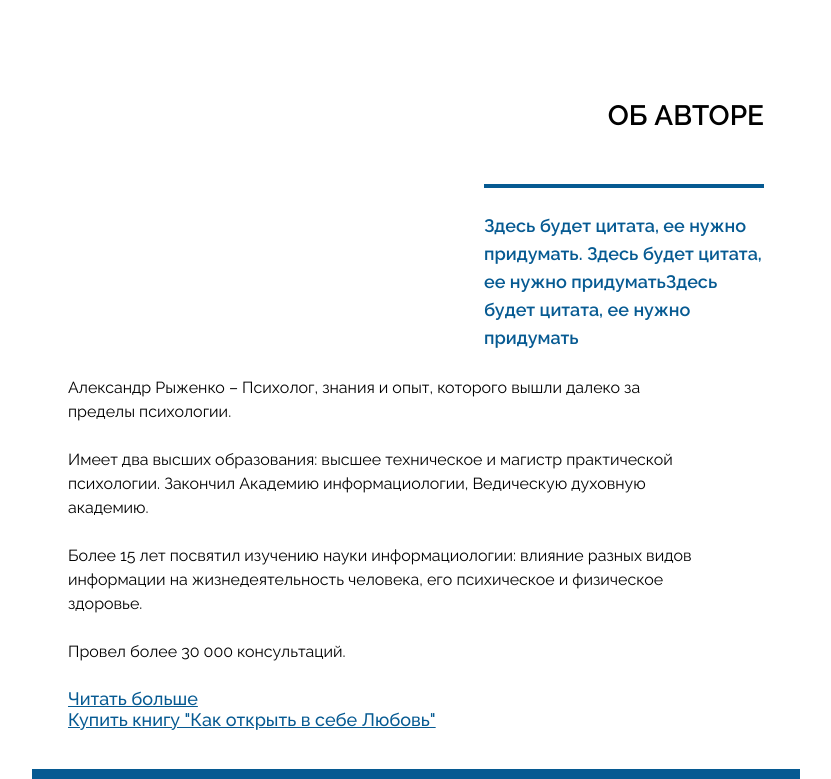
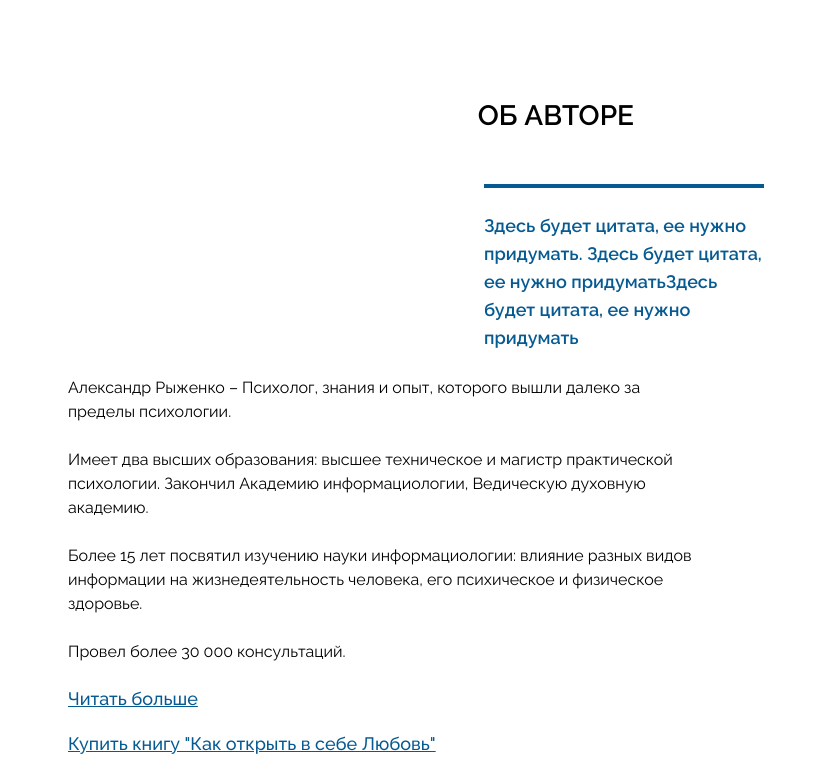
Before and after one commit to GoWeb-Internship/gw-rh-front, a Next.js app: page / in a window 1280 px wide. Shown: the part 1041-1820 px from the top of the page, without its empty margins (224-1055 px from the left). Built offline with nearby package versions, Linux system fonts and the light colour scheme.

Commit message:
add some styles

```diff
--- a/components/layout/About.jsx
+++ b/components/layout/About.jsx
@@ -6,7 +6,7 @@ const About = ({ data }) => {
 
   return (
     <section className="py-9 lg:py-20">
-      <h2 className="mb-6 md:mb-[52px] lg:mb-14 text-28 font-semibold text-left md:text-right lg:text-center uppercase">
+      <h2 className="mb-6 md:mb-[52px] lg:mb-14 text-28 font-semibold text-left md:text-right md:pr-[130px] lg:text-center lg:pr-0 uppercase">
         {/* {data.attributes.title} */}
         {data.title}
       </h2>
@@ -32,9 +32,6 @@ const About = ({ data }) => {
           >
             Читать больше
           </button>
-
-          {/* <p className="mb-8 text-base">Александр Рыженко – эксперт в открытии и реализации призвания человека. В его арсенале – тренерский, писательский,лекторский, исследовательский опыт. Имеет два высших образования: высшее техническое и магистр практической психологии. Закончил Академию информациологии, Ведическую духовную академию.</p>
-                    <p className="mb-8 text-base">На определенном этапе его знания и практический опыт вышли далеко за пределы психолога и консультанта, а практические наработки позволили перейти на ведение личных проектов в Украине, России, Финляндии, Голландии, Германии, Канаде по вопросам семейных отношений, личностному росту, выходу из сложных жизненных обстоятельств, наработке профессиональных навыков и мастерства в своем деле, развитию и расширению бизнеса, в реализации талантов, открытию человеком своего предназначения.</p> */}
           {showMore && (
             <>
               <p>{data.paragraphSix}</p>
@@ -45,9 +42,6 @@ const About = ({ data }) => {
               <p>{data.paragraphEleven}</p>
               <p>{data.paragraphTwelfth}</p>
               <p>{data.paragraphThirthteen}</p>
-
-              {/* <p className="mb-8 text-base">Имеет инновационные разработки в применении системного мышления для решения задач, стоящих сегодня перед человеком и обществом. Например, можно научиться мыслить и действовать таким образом, чтобы мысль одного человека позитивно влияла на миллионы людей. Или обучить всего несколько человек, чтобы они смогли улучшить экологическую ситуацию в городе, в котором живут, или стране. Или… Впрочем, эта книга о том, как изменить свою жизнь к лучшему с помощью Любви.</p>
-                    <p className="mb-14 text-base">Имеет инновационные разработки в применении системного мышления для решения задач, стоящих сегодня перед человеком и обществом. Например, можно научиться мыслить и действовать таким образом, чтобы мысль одного человека позитивно влияла на миллионы людей. Или обучить всего несколько человек, чтобы они смогли улучшить экологическую ситуацию в городе, в котором живут, или стране. Или… Впрочем, эта книга о том, как изменить свою жизнь к лучшему с помощью Любви.</p> */}
               <button
                 type="button"
                 className={
@@ -62,7 +56,7 @@ const About = ({ data }) => {
             </>
           )}
         <Link href="/">
-            <a className=" text-[#065A92] text-lg leading-[21px] font-medium underline">
+            <a className="block text-[#065A92] text-lg leading-[21px] font-medium underline">
               {/* {data.attributes.linkToBook} */}
               {data.link}
             </a>
--- a/styles/Button.module.scss
+++ b/styles/Button.module.scss
@@ -2,7 +2,7 @@
     @apply w-[280px] h-14 px-7 rounded border text-lg leading-[21px] font-semibold md:w-[256px];
 }
 .btnPrimery {
-    @apply bg-[#3497D8] text-[#FCFCFA] shadow-btnSh hover:bg-[#FCFCFA] hover:text-[#3497D8] hover:border-2 hover:border-[#3497D8] focus:bg-[#FCFCFA] focus:text-[#3497D8] focus:border-2 focus:border-[#3497D8] transition-colors;
+    @apply bg-[#3497D8] text-[#FCFCFA] shadow-btnSh hover:bg-[#FCFCFA] hover:text-[#3497D8] hover:border-2 hover:border-[#3497D8] hover:shadow-none focus:bg-[#FCFCFA] focus:text-[#3497D8] focus:border-2 focus:border-[#3497D8] focus:shadow-none transition-colors;
 }
 .btnSecondary {
     @apply bg-[#FCFCFA] text-[#3497D8] border-2 border-[#3497D8] hover:bg-[#3497D8] hover:text-[#FCFCFA] focus:bg-[#3497D8] focus:text-[#FCFCFA] transition-colors;
```
Also changed, not shown: 1 other file (tests, documents, lock files or other folders).
